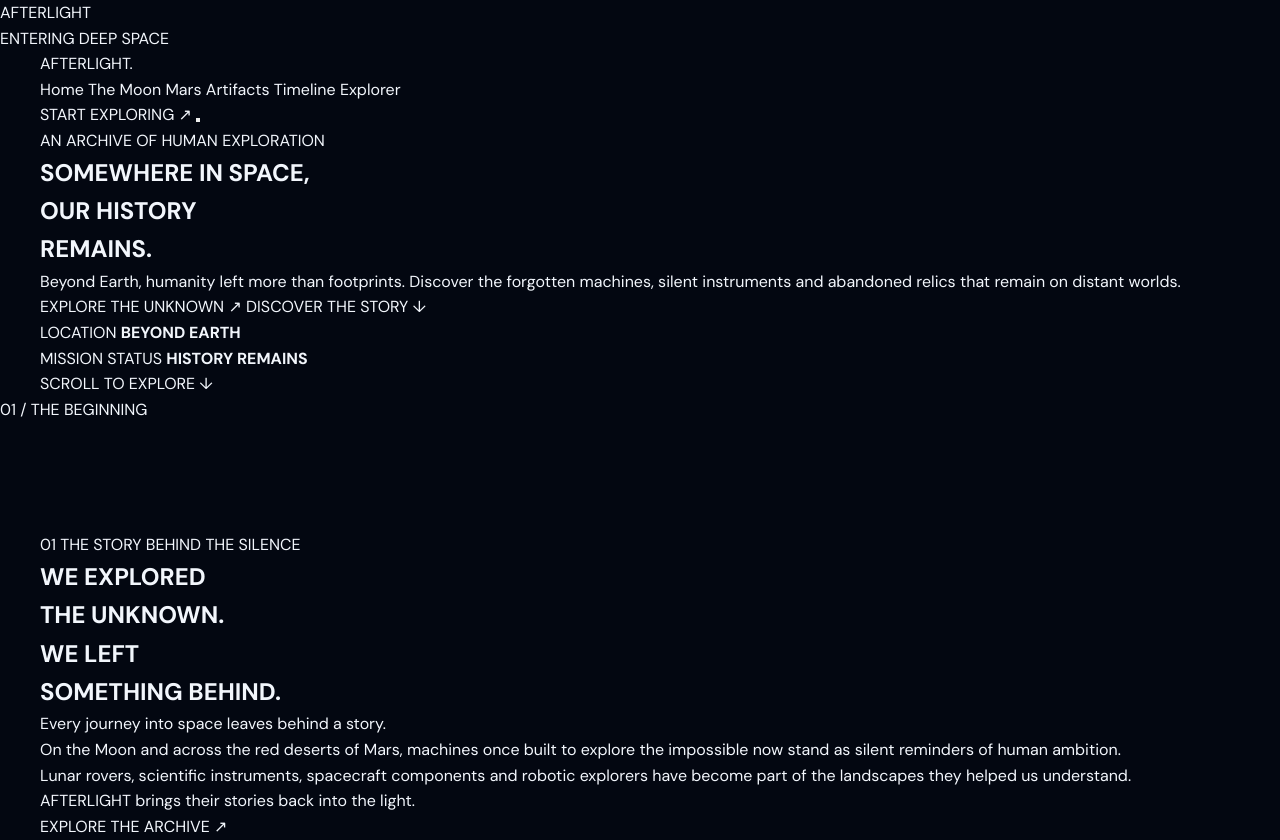
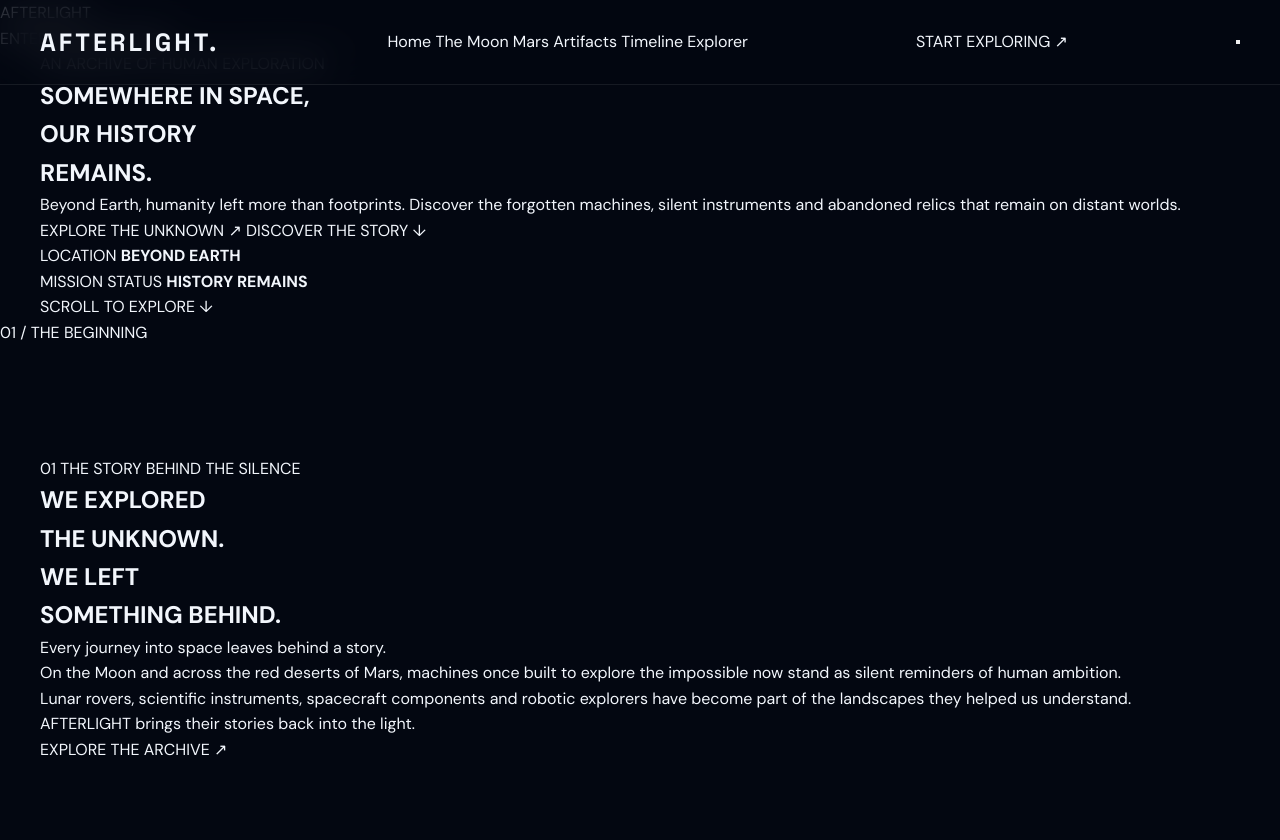
Before and after one commit to arafath-git-hub/NSAC, a plain HTML site: page index.html in a window 1280 px wide. Shown: the top 840 px of the page. Drawn offline with Linux system fonts and the light colour scheme.

Commit message:
Update style.css

```diff
--- a/style.css
+++ b/style.css
@@ -94,3 +94,35 @@ button {
 
 ::-webkit-scrollbar-thumb:hover {
   background: var(--cyan);
+}
+
+/* ============================================
+   HEADER & NAVIGATION
+============================================ */
+
+.site-header {
+  position: absolute;
+  z-index: 1000;
+  top: 0;
+  left: 0;
+  width: 100%;
+  border-bottom: 1px solid rgba(255,255,255,.08);
+  background: rgba(3, 7, 17, .72);
+  backdrop-filter: blur(18px);
+  -webkit-backdrop-filter: blur(18px);
+}
+
+.navbar {
+  min-height: 84px;
+  display: flex;
+  align-items: center;
+  justify-content: space-between;
+  gap: 30px;
+}
+
+.logo {
+  font-family: var(--font-heading);
+  font-size: 25px;
+  font-weight: 700;
+  letter-spacing: 3px;
+  white-space: nowrap;
```
